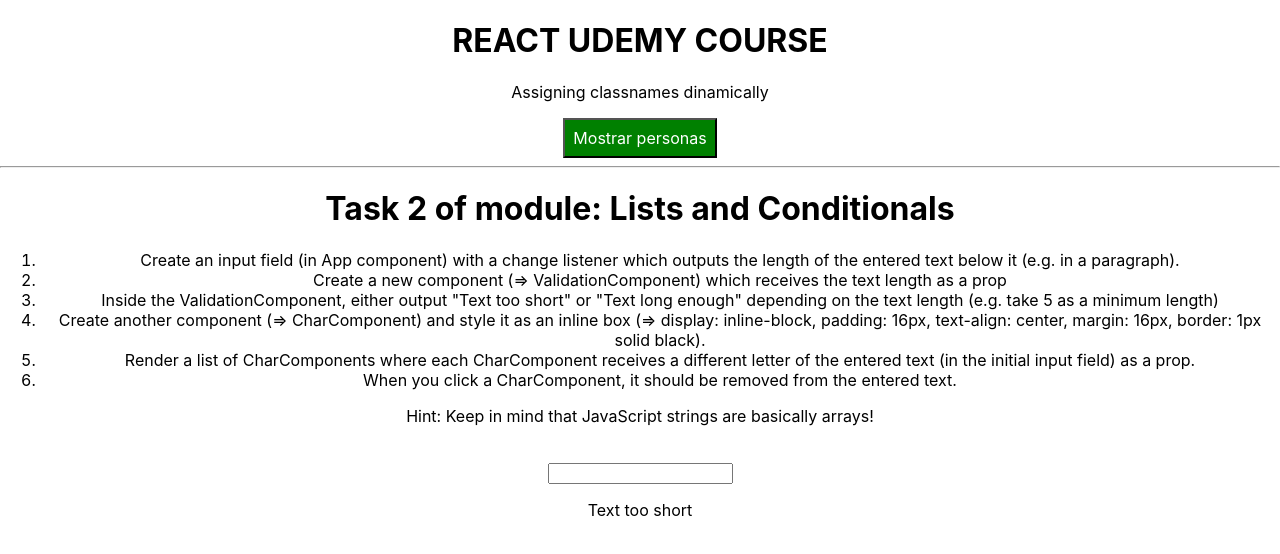
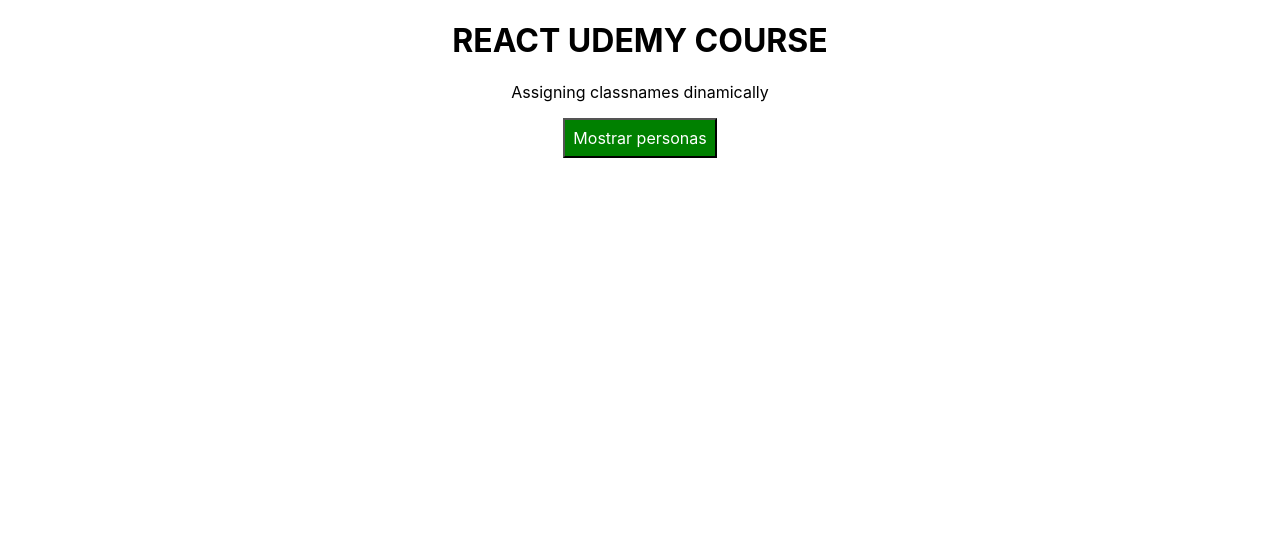
Before and after one commit to Pantuflas/react-udemy, a React (Create React App) app: page / in a window 1280 px wide. Shown: the top 554 px of the page. Built offline with nearby package versions, Linux system fonts and the light colour scheme.

Commit message:
removed task 2 from styling module version

```diff
--- a/src/App.js
+++ b/src/App.js
@@ -1,7 +1,6 @@
 import React from 'react';
 import './App.css';
 import Person from './components/Person';
-import Task from './Task2/taskComponents/Task';
 
 
 
@@ -11,10 +10,6 @@ function App() {
     <div className="App">
       <h1>REACT UDEMY COURSE</h1>
       <Person />
-
-      <hr/>
-      <h1>Task 2 of module: Lists and Conditionals </h1>
-      <Task />
     </div>
   );
 }
--- a/src/Task2/taskComponents/CharComponent.js
+++ /dev/null
@@ -1,18 +0,0 @@
-import React from 'react'
-
-const CharComponent = (props) => {
-    const styles = {
-        display: 'inline-block',
-        padding: '16px',
-        margin: '16px',
-        border: '1px solid black',
-        textAlign: 'center'
-    };
-    return (
-        <div style={styles} onClick={props.clicked}>
-            {props.character}
-        </div>
-    )
-}
-
-export default CharComponent;
--- a/src/Task2/taskComponents/Task.js
+++ /dev/null
@@ -1,61 +0,0 @@
-import React, { Component } from 'react';
-import ValidationComponent from './ValidationComponent';
-import CharComponent from './CharComponent';
-
-class Task extends Component {
-    state = {
-        userInput: ''
-    }
-
-    inputChangeHandler = (e) => {
-        this.setState({
-            userInput: e.target.value
-        });
-    }
-
-    deleteCharHandler = ( index ) => {
-        const text = this.state.userInput.split('');
-        text.splice(index, 1);
-
-        const updatedText = text.join('');
-        this.setState({
-            userInput: updatedText
-        });
-    }
-
-    render() {
-
-    let charList = this.state.userInput.split('').map( (ch, index) => {
-        return <CharComponent
-                character={ch} key={index}
-                clicked = {() => this.deleteCharHandler(index)} />
-    });
-
-    return (
-        <div>
-            <ol>
-                <li>Create an input field (in App component) with a change listener which outputs the length of the entered text below it (e.g. in a paragraph).</li>
-                <li>Create a new component (=> ValidationComponent) which receives the text length as a prop</li>
-                <li>Inside the ValidationComponent, either output "Text too short" or "Text long enough" depending on the text length (e.g. take 5 as a minimum length)</li>
-                <li>Create another component (=> CharComponent) and style it as an inline box (=> display: inline-block, padding: 16px, text-align: center, margin: 16px, border: 1px solid black).</li>
-                <li>Render a list of CharComponents where each CharComponent receives a different letter of the entered text (in the initial input field) as a prop.</li>
-                <li>When you click a CharComponent, it should be removed from the entered text.</li>
-            </ol>
-            <p>Hint: Keep in mind that JavaScript strings are basically arrays!</p>
-
-            <br />
-            <input
-                type="text"
-                onChange={this.inputChangeHandler}
-                value={this.state.userInput} />
-
-            <p>{this.state.userInput}</p>
-
-            <ValidationComponent inputLength={this.state.userInput.length} />
-            {charList}
-        </div>
-    );
-}
-}
-
-export default Task;
--- a/src/Task2/taskComponents/ValidationComponent.js
+++ /dev/null
@@ -1,18 +0,0 @@
-import React from 'react'
-
-const ValidationComponent = (props) => {
-
-    let textValidationMessage = 'Text too short';
-    let text = props.inputLength;
-
-    if(text >= 5)
-        textValidationMessage = 'Text long enough';
-
-    return (
-        <div>
-            <p>{textValidationMessage}</p>
-        </div>
-    );
-}
-
-export default ValidationComponent;
```
